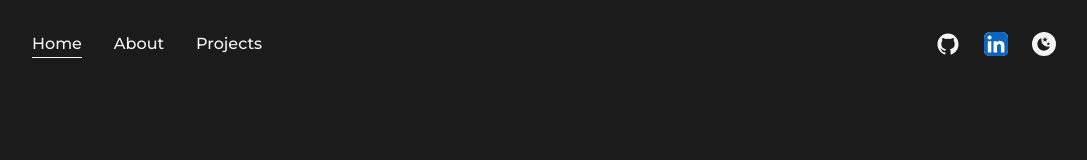
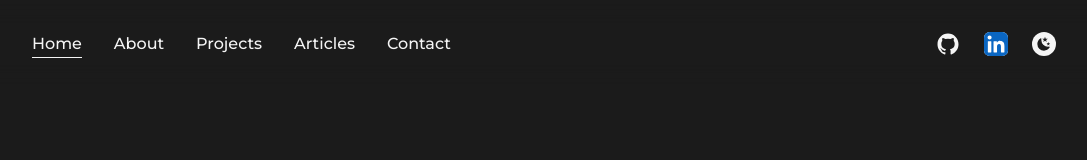
Before and after one commit to AnukaFonseka/My-Website, a Next.js app: page / in a window 1280 px wide. Shown: the top 160 px of the page, without its empty margins (96-1183 px from the left). Built offline with nearby package versions, Linux system fonts and the light colour scheme.

Commit message:
fix(nav): make header sticky on top

```diff
--- a/src/components/Navbar.js
+++ b/src/components/Navbar.js
@@ -70,7 +70,8 @@ const Navbar = () => {
 
 
   return (
-    <header className="w-full flex items-center justify-between px-32 py-8 font-medium z-10 dark:text-light
+    <>
+    <header className="w-full flex items-center justify-between px-32 py-8 font-medium z-10 dark:text-light backdrop-blur-md
     lg:px-16 relative z-1 md:px-12 sm:px-8
     ">
 
@@ -131,6 +132,8 @@ const Navbar = () => {
         <CustomLink className="mr-4" href="/" title="Home" />
         <CustomLink className="mx-4" href="/about" title="About" />
         <CustomLink className="mx-4" href="/projects" title="Projects" />
+        <CustomLink className="mx-4" href="/articles" title="Articles" />
+        <CustomLink className="mx-4" href="/contact" title="Contact" />
         {/* <CustomLink className="ml-4" href="/articles" title="Articles" /> */}
       </nav>
       <nav
@@ -203,6 +206,12 @@ const Navbar = () => {
         </button>
       </nav>
       </div>
+
+
+      <div className="absolute left-[50%] top-2 translate-x-[-50%] ">
+        <Logo />
+      </div>
+    </header>
     {
       isOpen ?
 
@@ -217,17 +226,15 @@ const Navbar = () => {
         <CustomMobileLink toggle={handleClick} className="mr-4 lg:m-0 lg:my-2" href="/" title="Home" />
         <CustomMobileLink toggle={handleClick} className="mx-4 lg:m-0 lg:my-2" href="/about" title="About" />
         <CustomMobileLink toggle={handleClick} className="mx-4 lg:m-0 lg:my-2" href="/projects" title="Projects" />
+        <CustomMobileLink toggle={handleClick} className="mx-4 lg:m-0 lg:my-2" href="/contact" title="Contact" />
+        <CustomMobileLink toggle={handleClick} className="mx-4 lg:m-0 lg:my-2" href="/articles" title="Articles" />
         {/* <CustomMobileLink toggle={handleClick} className="ml-4 lg:m-0 lg:my-2" href="/articles" title="Articles" /> */}
       </nav>
       </motion.div>
 
       : null
     }
-
-      <div className="absolute left-[50%] top-2 translate-x-[-50%] ">
-        <Logo />
-      </div>
-    </header>
+    </>
   );
 };
 
--- a/src/pages/_app.js
+++ b/src/pages/_app.js
@@ -22,7 +22,9 @@ export default function App({ Component, pageProps }) {
       <main
         className={`${montserrat.variable} font-mont  bg-light dark:bg-dark w-full min-h-screen h-full`}
       >
-        <Navbar />
+        <div className="sticky top-0 z-50">
+          <Navbar />
+        </div>
         <AnimatePresence initial={false} mode="wait">
           <Component key={router.asPath} {...pageProps} />
         </AnimatePresence>
```
